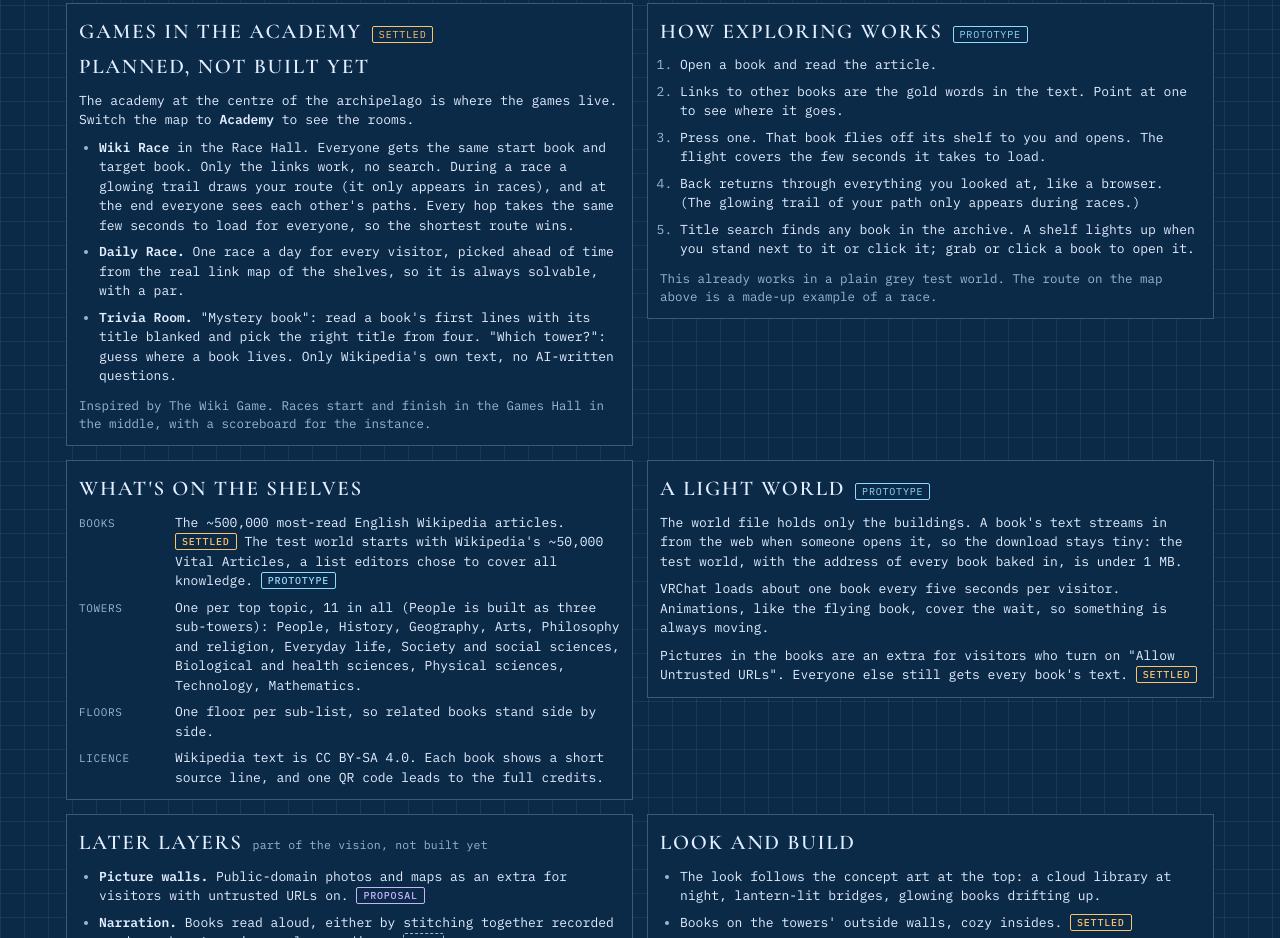
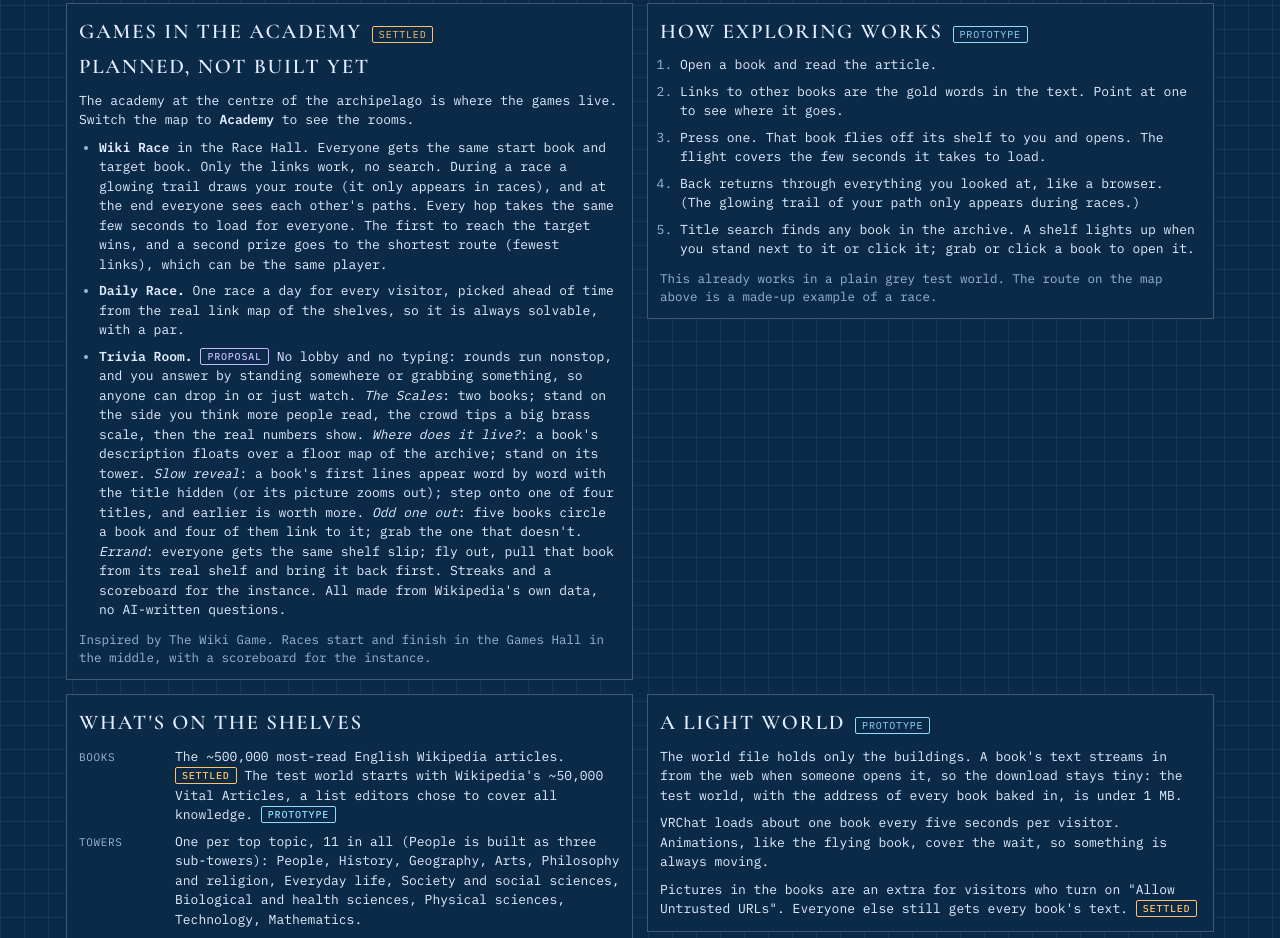
Before and after one commit to midnight-archive-vrc/midnight-archive-blueprint, a plain HTML site: page index.html in a window 1280 px wide. Shown: the part 4459-5397 px from the top of the page. Drawn offline with nearby package versions, Linux system fonts and the light colour scheme.

Commit message:
Blueprint: Wiki Race scoring, reworked Trivia Room

```diff
--- a/index.html
+++ b/index.html
@@ -452,9 +452,9 @@ footer a{color:var(--line)}
       <h2 class="panel-h" id="games-h">Games in the academy <span class="tag dec">Settled</span> planned, not built yet</h2>
       <p>The academy at the centre of the archipelago is where the games live. Switch the map to <b>Academy</b> to see the rooms.</p>
       <ul>
-        <li><b>Wiki Race</b> in the Race Hall. Everyone gets the same start book and target book. Only the links work, no search. During a race a glowing trail draws your route (it only appears in races), and at the end everyone sees each other's paths. Every hop takes the same few seconds to load for everyone, so the shortest route wins.</li>
+        <li><b>Wiki Race</b> in the Race Hall. Everyone gets the same start book and target book. Only the links work, no search. During a race a glowing trail draws your route (it only appears in races), and at the end everyone sees each other's paths. Every hop takes the same few seconds to load for everyone. The first to reach the target wins, and a second prize goes to the shortest route (fewest links), which can be the same player.</li>
         <li><b>Daily Race.</b> One race a day for every visitor, picked ahead of time from the real link map of the shelves, so it is always solvable, with a par.</li>
-        <li><b>Trivia Room.</b> "Mystery book": read a book's first lines with its title blanked and pick the right title from four. "Which tower?": guess where a book lives. Only Wikipedia's own text, no AI-written questions.</li>
+        <li><b>Trivia Room.</b> <span class="tag pro">Proposal</span> No lobby and no typing: rounds run nonstop, and you answer by standing somewhere or grabbing something, so anyone can drop in or just watch. <i>The Scales</i>: two books; stand on the side you think more people read, the crowd tips a big brass scale, then the real numbers show. <i>Where does it live?</i>: a book's description floats over a floor map of the archive; stand on its tower. <i>Slow reveal</i>: a book's first lines appear word by word with the title hidden (or its picture zooms out); step onto one of four titles, and earlier is worth more. <i>Odd one out</i>: five books circle a book and four of them link to it; grab the one that doesn't. <i>Errand</i>: everyone gets the same shelf slip; fly out, pull that book from its real shelf and bring it back first. Streaks and a scoreboard for the instance. All made from Wikipedia's own data, no AI-written questions.</li>
       </ul>
       <p class="sub">Inspired by The Wiki Game. Races start and finish in the Games Hall in the middle, with a scoreboard for the instance.</p>
     </section>
@@ -602,9 +602,9 @@ var ZONES={
   lanternway:{t:"Lantern Way",k:"Path · walking loop",rows:[["Route","The academy, History, People, Geography, the Commons, the high arch, Arts, Observatory Isle, High Isle, then down the Long Stair"],["Lights","A lantern post every few metres"]],n:"A walking loop past every isle. Links do the exploring; the Way is for strolling."},
   longstair:{t:"Long Stair",k:"Path · academy to High Isle",rows:[["Climb","From the academy up to High Isle (+70 m)"],["Rest","A reading gazebo floats beside the halfway turn"]],n:"The slow way to Philosophy and religion. Everyone else flies."},
   games:{t:"Games Hall",k:"Place · academy, the middle",rows:[["Does","Where races start and finish; the scoreboard of the instance"],["Status","Planned"]],n:"Everyone gathers here: press Start and the race begins for the whole instance."},
-  race:{t:"Race Hall",k:"Place · academy, north",rows:[["Game","Wiki Race: same start and target book for everyone, link buttons only"],["Status","Planned"]],n:"During a race your gold trail is your route; at the end everyone sees each other's paths."},
+  race:{t:"Race Hall",k:"Place · academy, north",rows:[["Game","Wiki Race: same start and target book for everyone, links only"],["Winner","First to the target; a second prize for the shortest route"],["Status","Planned"]],n:"During a race your gold trail is your route; at the end everyone sees each other's paths."},
   daily:{t:"Daily Race",k:"Place · academy, west",rows:[["Game","One race a day for every visitor, always solvable, with a par"],["Status","Planned"]],n:"Picked ahead of time from the real link map of the shelves."},
-  trivia:{t:"Trivia Room",k:"Place · academy, east",rows:[["Game","Mystery book (title blanked, 4 choices) and Which tower?"],["Status","Planned"]],n:"Only Wikipedia's own text, no AI-written questions."},
+  trivia:{t:"Trivia Room",k:"Place · academy, east",rows:[["Games","The Scales, Where does it live?, Slow reveal, Odd one out, Errand"],["Play","No lobby: stand or grab to answer"],["Status","Proposal"]],n:"Rounds run nonstop so anyone can drop in. Only Wikipedia's own data, no AI-written questions."},
   entrance:{t:"Entrance",k:"Place · academy, south",rows:[["From","The Long Bridge from the Approach Landing"]],n:"The way in from the spawn."},
   gazebo:{t:"Reading gazebo",k:"Place · small floating rock",rows:[["Seats","Two or three readers"],["Sound","Voices fall off fast, so it stays quiet"]],n:"Four of them drift between the isles. Good spots to hide with a book."},
   tram:{t:"Lantern tram",k:"Path · under the cloud surface",rows:[["Runs","A wandering loop beneath the isles"],["Stops","Six, spread beneath the isles"]],n:"Patron spirits ride in each night, then drift up into the library."}
```
Also changed, not shown: draft/index.html (+1 -1 lines).
